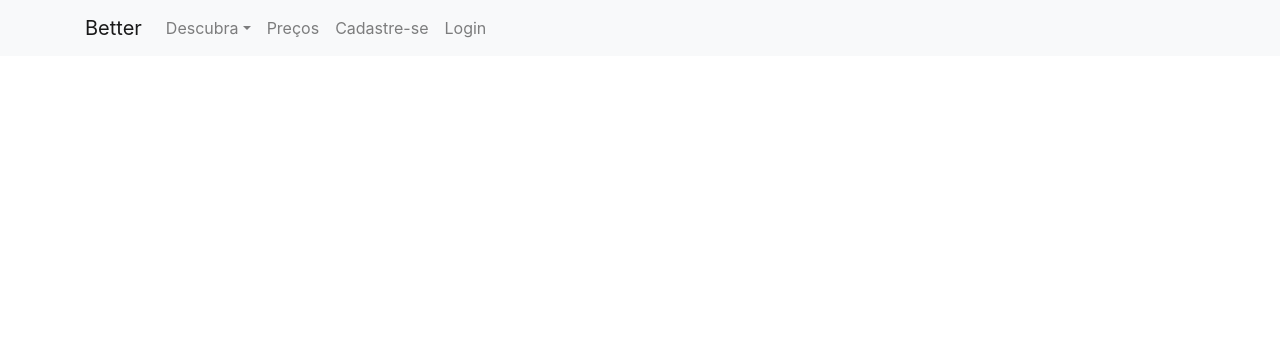
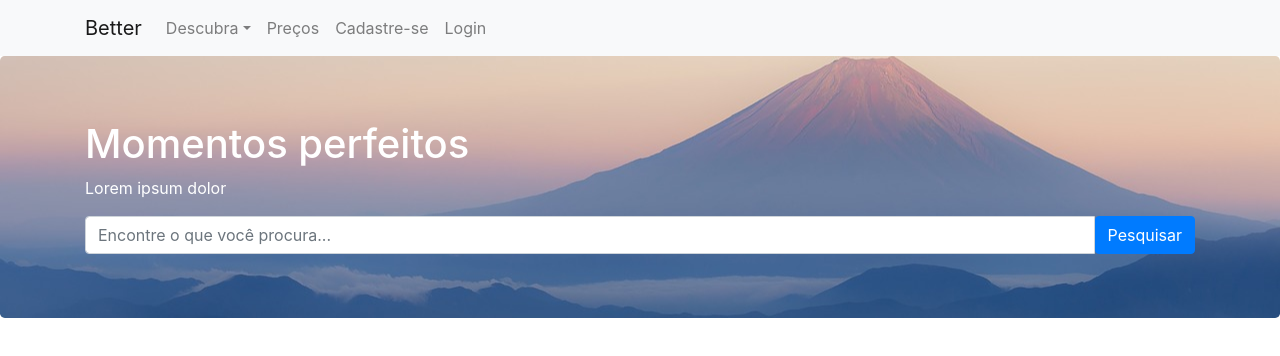
Before and after one commit to KaioLTeles/Better, a plain HTML site: page index.html in a window 1280 px wide. Drawn offline with Linux system fonts and the light colour scheme.

Commit message:
Adding header in the project.

```diff
--- /dev/null
+++ b/css/better-tema.css
@@ -0,0 +1,6 @@
+.jumbotron	{
+    background-image:	 url(../img/vitrine.jpg);
+    background-size:     cover;
+    background-position: center;
+    color: #fff;
+}
--- a/index.html
+++ b/index.html
@@ -8,10 +8,11 @@
     <meta name="viewport" content="width=device-width, initial-scale=1">
 
     <link rel="stylesheet" href="./css/bootstrap.css">
+    <link rel="stylesheet" href="./css/better-tema.css">
 </head>
 
 <body>
-    <header>
+
     <nav class="navbar navbar-expand-sm navbar-light bg-light">
         <div class="container">
             <a href="#" class="navbar-brand">Better</a>
@@ -39,7 +40,20 @@
             <!--Fim do .collapse-->
         </div>
     </nav>
+
+    <header class="jumbotron">
+        <div class="container">
+            <h1>Momentos perfeitos</h1>
+            <p>Lorem ipsum dolor</p>
+            <form class="input-group">
+                <input type="search" class="form-control" placeholder="Encontre o que você procura...">
+                <span class="input-group-btn">
+                        <button class="btn btn-primary">Pesquisar</button>
+                </span>
+            </form>
+        </div>
     </header>
+
 
     <script src="./js/jquery.js"></script>
     <script src="./js/bootstrap.min.js"></script>
```
Also changed, not shown: img/bones-vitrine.jpg (added), img/cabra.jpg (added), img/ciclista.jpg (added), img/garota-feliz.jpg (added), img/garota-silhueta.jpg (added), img/girassois.jpg (added), img/icone-face.png (added), img/icone-insta.png (added), img/icone-twitter.png (added), img/mesa-designer.jpg (added), img/pipoca.jpg (added), img/sunset.jpg (added), img/vitrine.jpg (added). Lines whose indentation alone changed are shown as unchanged.
